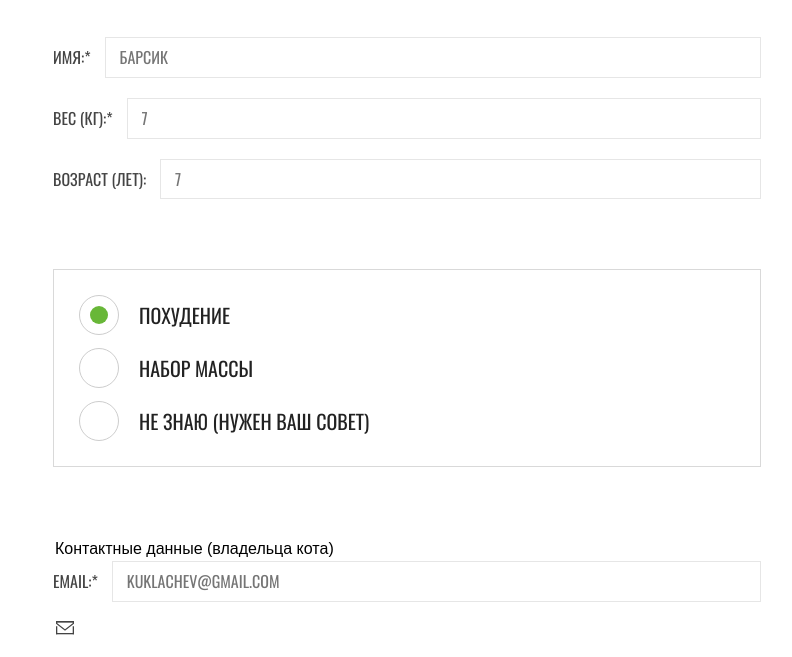
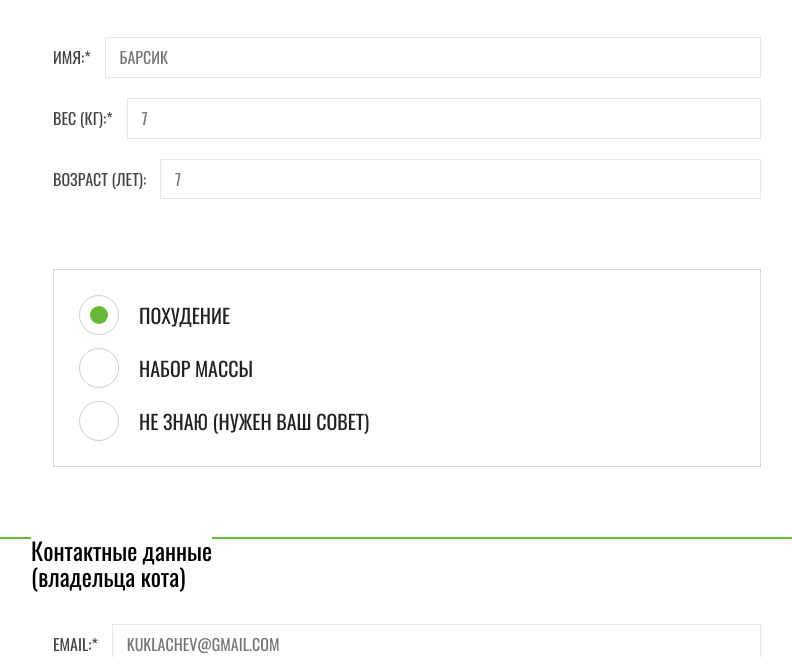
Before and after one commit to Vasya050/Cat-energy, a website: page source/form.html in a window 1280 px wide. Shown: the part 283-940 px from the top of the page, without its empty margins (233-1025 px from the left). Drawn offline with Linux system fonts and the light colour scheme.

Commit message:
some fixed

```diff
--- a/source/sass/blocks/field-group.scss
+++ b/source/sass/blocks/field-group.scss
@@ -27,7 +27,7 @@
     right: 0;
     left: 0;
     height: 2px;
-    background-color: $color-gray-500;
+    background-color: $color-primary-500;
   }
 
   span {
```
Also changed, not shown: package.json (+6 -9 lines), source/css/style.css, 2 other files.
